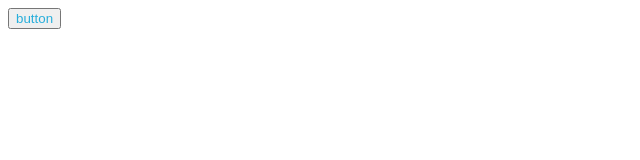
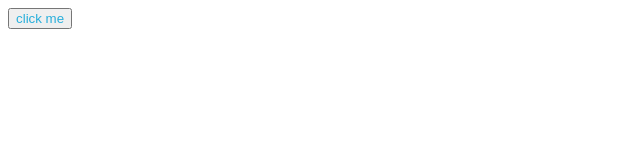
Before and after one commit to kavita2913/Button-Action-with-Functional-Component---Building-a-First-Custom-Functional-Com---epg7e2ps7eao, a React app: page / in a window 1280 px wide. Shown: the top 160 px of the page, without its empty margins (0-640 px from the left). Built offline with nearby package versions, Linux system fonts and the light colour scheme.

Commit message:
Update App.js

```diff
--- a/src/components/App.js
+++ b/src/components/App.js
@@ -3,16 +3,14 @@
 
 function App() {
   const [hide, sethide] = useState(false);
-  const handleClick = () => {
+  const buttonClick = () => {
     const newHide = !hide;
     sethide(newHide);
   };
 
   return (
     <div id="main">
-      <button id="click" onClick={handleClick}>
-        button
-      </button>
+      <button id="click" onClick={buttonClick}> click me </button>
       {hide === true ? (
         <p id="para">
           Hello, I've learnt to use the full-stack evaluation tool. This makes
```
